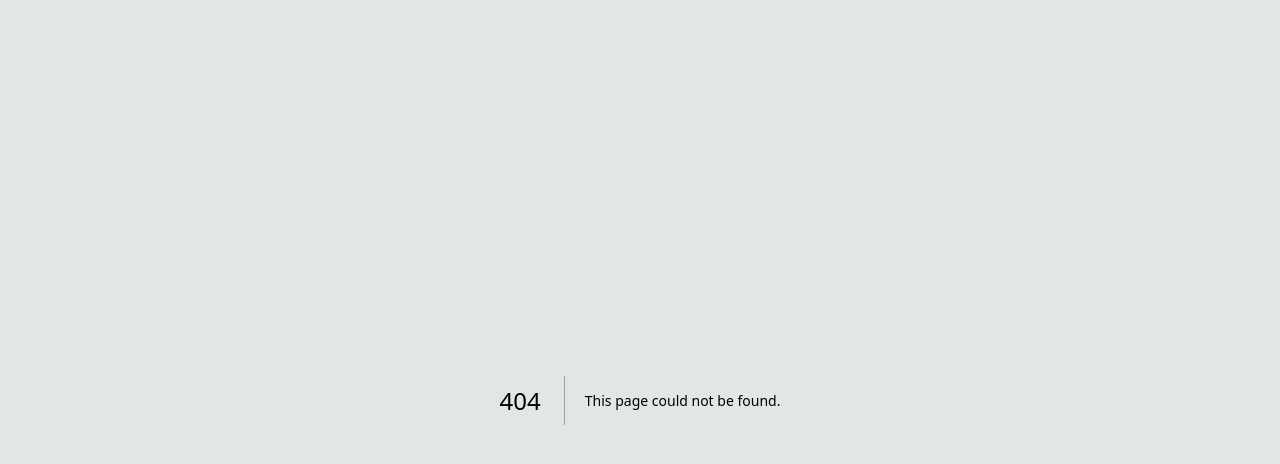
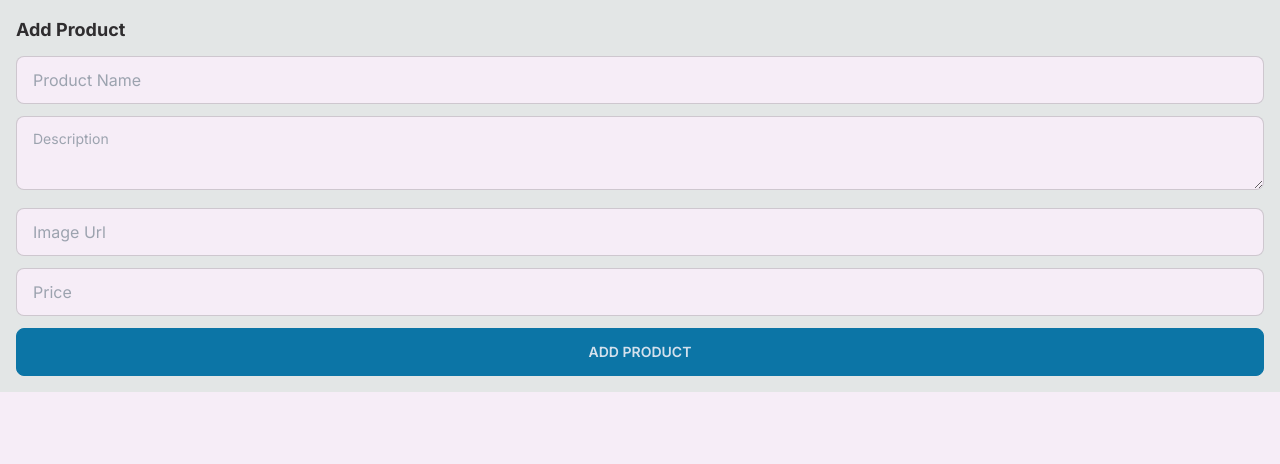
Before and after one commit to mohamedkhairy23/E-commerce-nextjs, a Next.js app: page /add-product in a window 1280 px wide. Before the commit this address had no page. Shown: the top 464 px of the page. Built offline with nearby package versions, Linux system fonts and the light colour scheme.

Commit message:
Add New Product (Server action in server component)

```diff
--- a/next.config.js
+++ b/next.config.js
@@ -1,4 +1,11 @@
 /** @type {import('next').NextConfig} */
-const nextConfig = {}
+const nextConfig = {
+  images:{
+    remotePatterns: [{hostname:"images.unsplash.com"}]
+  },
+  experimental: {
+    serverActions: true
+  }
+}
 
 module.exports = nextConfig
--- /dev/null
+++ b/src/app/add-product/page.tsx
@@ -0,0 +1,67 @@
+import { prisma } from "@/lib/db/prisma";
+import { redirect } from "next/navigation";
+import FormSubmitButton from "@/components/FormSubmitButton";
+
+export const metadata = {
+  title: 'Add Product - my amazon'
+}
+
+async function addProduct(formData:FormData) {
+  'use server'
+
+  const name = formData.get("name")?.toString();
+  const description = formData.get("description")?.toString();
+  const imageUrl = formData.get("imageUrl")?.toString();
+  const price = Number(formData.get("price") || 0)
+
+  if(!name || !description || !imageUrl || !price){
+    throw Error("Missing required fields");
+  }
+
+  await prisma.product.create({
+    data: {
+      name, description,imageUrl,price
+    }
+  })
+
+  redirect("/");
+}
+
+const page = () => {
+  return (
+    <div>
+      <h1 className='text-lg mb-3 font-bold'>Add Product</h1>
+      <form action={addProduct}>
+        <input
+          required
+          name='name'
+          placeholder='Product Name'
+          className='mb-3 w-full input input-bordered'
+        />
+        <textarea
+          required
+          name='description'
+          placeholder='Description'
+          className='textarea textarea-bordered mb-3 w-full'
+        />
+        <input
+          required
+          name='imageUrl'
+          placeholder='Image Url'
+          type='url'
+          className='mb-3 w-full input input-bordered'
+        />
+        <input
+          required
+          name='price'
+          placeholder='Price'
+          type='number'
+          className='mb-3 w-full input input-bordered'
+        />
+        <FormSubmitButton className='btn-block'>Add Product</FormSubmitButton>
+      </form>
+    </div>
+  )
+};
+
+export default page;
--- /dev/null
+++ b/src/app/error.tsx
@@ -0,0 +1,9 @@
+'use client';
+
+const ErrorPage = () => {
+  return (
+    <div>Something went wrong. please refresh the page </div>
+  )
+}
+
+export default ErrorPage;
--- a/src/app/layout.tsx
+++ b/src/app/layout.tsx
@@ -5,8 +5,8 @@
 const inter = Inter({ subsets: ['latin'] })
 
 export const metadata: Metadata = {
-  title: 'Create Next App',
-  description: 'Generated by create next app',
+  title: 'My Amazon',
+  description: 'We make your wallet cry',
 }
 
 export default function RootLayout({
@@ -16,7 +16,9 @@
 }) {
   return (
     <html lang="en">
-      <body className={inter.className}>{children}</body>
+      <body className={inter.className}>
+        <main className='p-4 max-w-7xl m-auto min-w-[300px]'>{children}</main>
+      </body>
     </html>
   )
 }
--- /dev/null
+++ b/src/components/FormSubmitButton.tsx
@@ -0,0 +1,22 @@
+'use client';
+
+import { ComponentProps } from "react";
+import { experimental_useFormStatus as useFormStatus } from "react-dom";
+
+// Here used type not interface becauce here I want to extend this type not just implement it
+type FormSubmitButtonProps = {
+  children: React.ReactNode,
+  className?: string,
+} & ComponentProps<"button">
+
+const FormSubmitButton = ({children, className, ...props}: FormSubmitButtonProps) => {
+  const {pending} = useFormStatus();
+  return (
+    <button {...props} type='submit' className={`btn btn-primary ${className}`} disabled={pending}>
+      {pending && <span className="loading loading-dots"/>}
+      {children}
+    </button>
+  )
+}
+
+export default FormSubmitButton;
```
